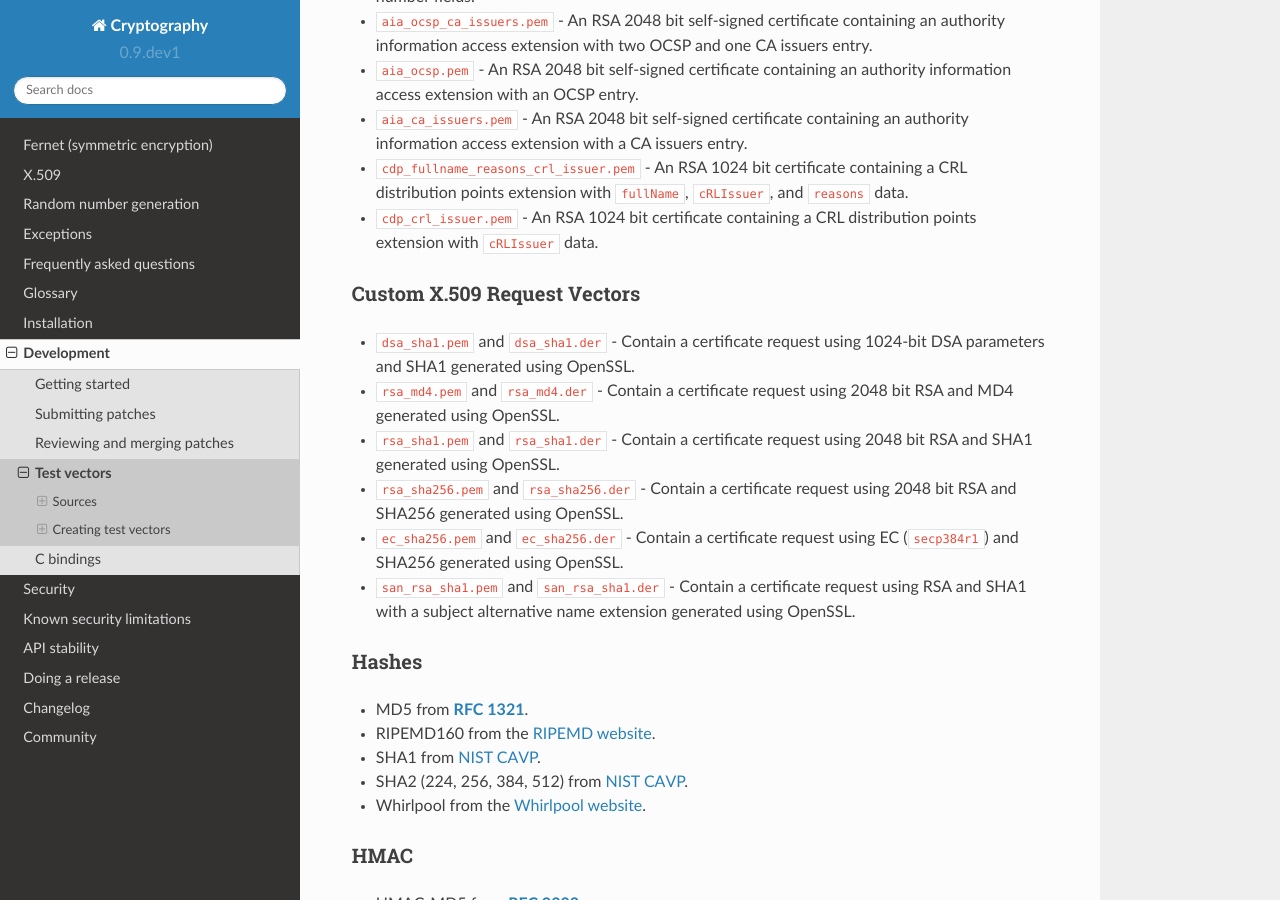
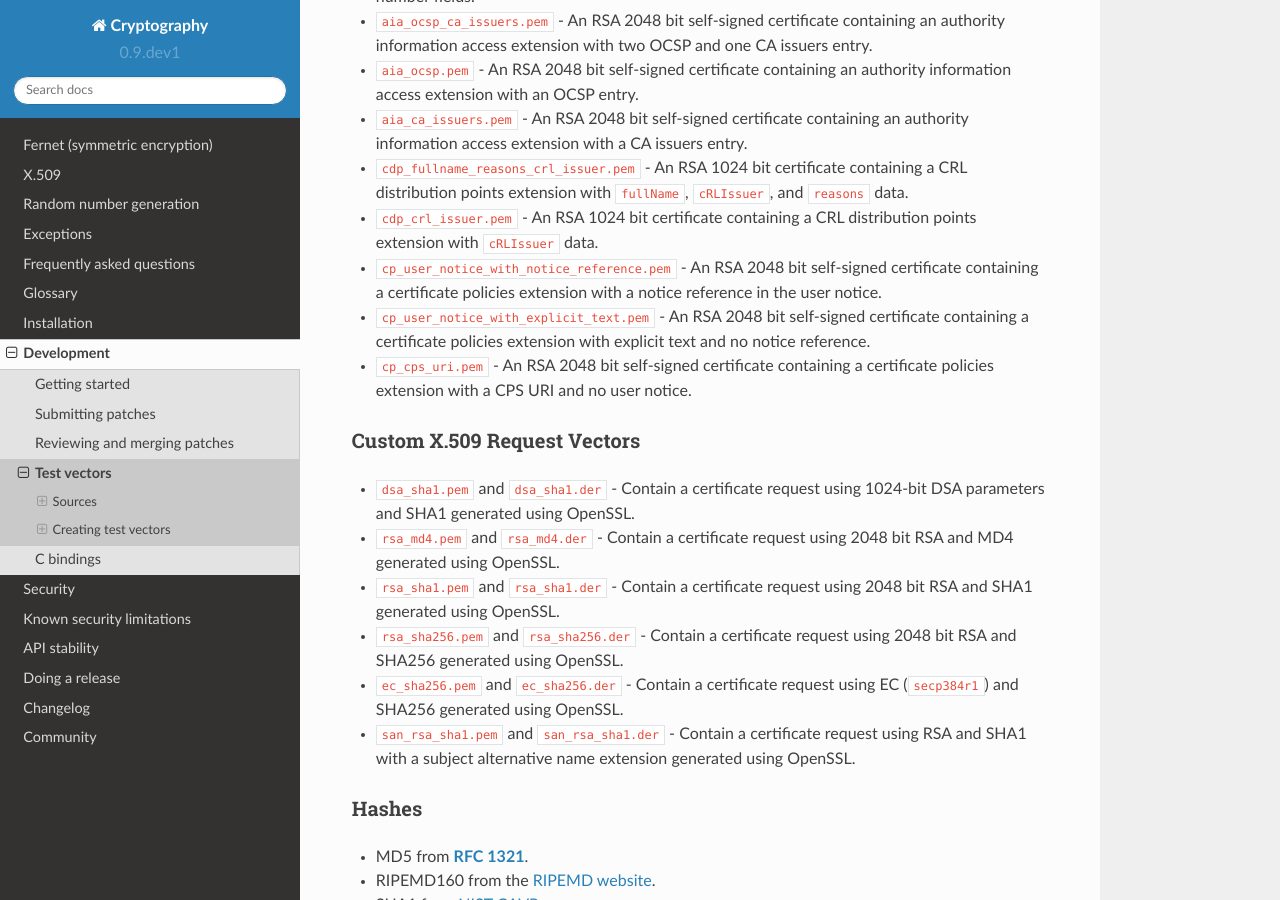
Before and after one commit to WebKing0121/cryptography, a Sphinx documentation site: the page built from docs/development/test-vectors.rst, in a window 1280 px wide and 900 px high, scrolled down 3602 px. Built offline with Sphinx 7.4.7 and the Read the Docs theme 2.0.0, drawn with Linux system fonts in a browser that asks for light colours; pages that are not in the unit, such as notebooks, are missing from menus.

Commit message:
add certificate policies vectors

```diff
--- a/docs/development/test-vectors.rst
+++ b/docs/development/test-vectors.rst
@@ -184,6 +184,14 @@ Custom X.509 Vectors
   ``cRLIssuer``, and ``reasons`` data.
 * ``cdp_crl_issuer.pem`` - An RSA 1024 bit certificate containing a CRL
   distribution points extension with ``cRLIssuer`` data.
+* ``cp_user_notice_with_notice_reference.pem`` - An RSA 2048 bit self-signed
+  certificate containing a certificate policies extension with a
+  notice reference in the user notice.
+* ``cp_user_notice_with_explicit_text.pem`` - An RSA 2048 bit self-signed
+  certificate containing a certificate policies extension with explicit
+  text and no notice reference.
+* ``cp_cps_uri.pem`` - An RSA 2048 bit self-signed certificate containing a
+  certificate policies extension with a CPS URI and no user notice.
 
 Custom X.509 Request Vectors
 ~~~~~~~~~~~~~~~~~~~~~~~~~~~~
```
Also changed, not shown: 3 other files.
